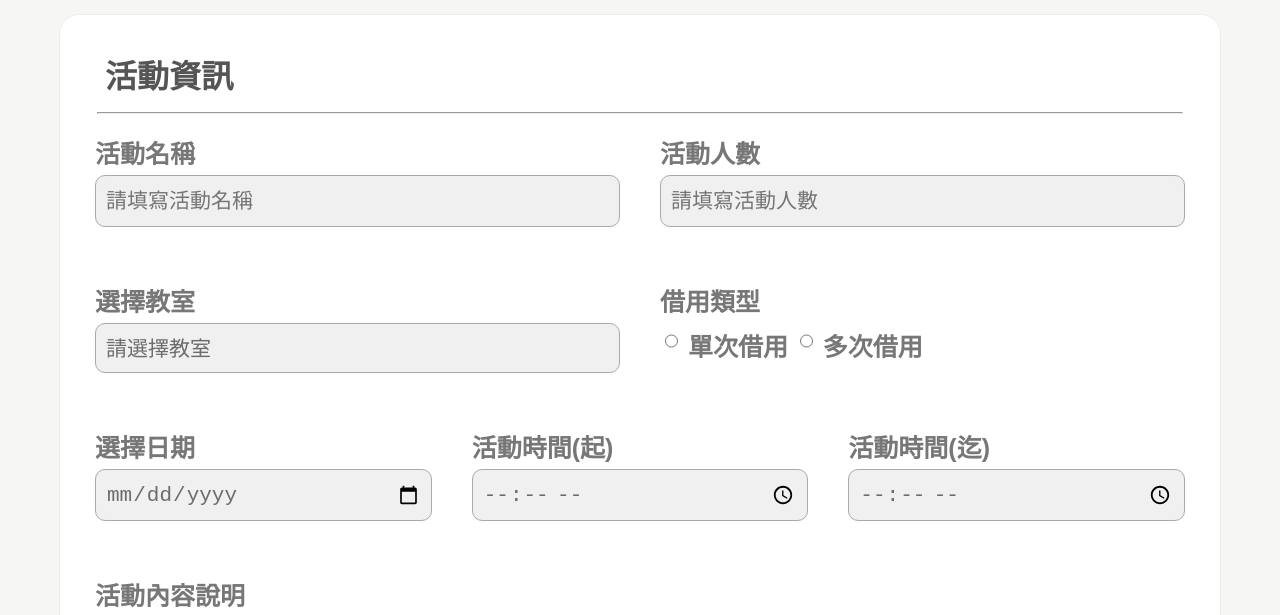
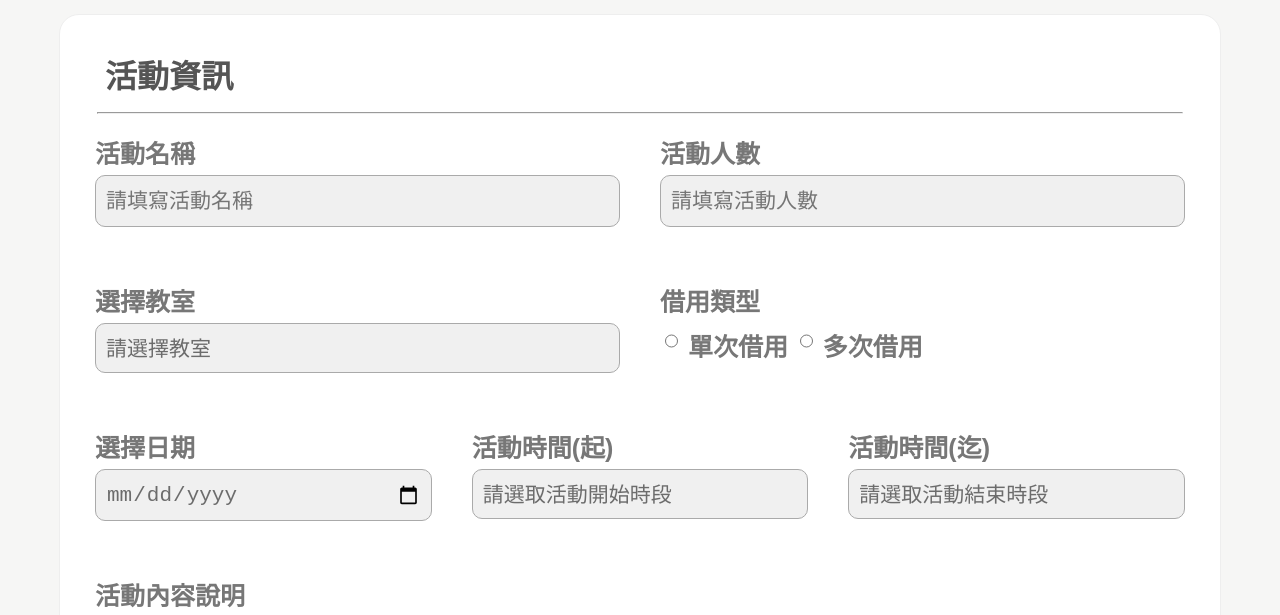
Before and after one commit to UTCS-G505/classroom-borrow-frontend, a Vue app: page /borrow in a window 1280 px wide. Shown: the part 166-781 px from the top of the page. Built offline with nearby package versions, Linux system fonts and the light colour scheme.

Commit message:
feat:新增多次借用的版面 fix:修改電話判斷邏輯(增加 '-' , '(' , ')' , ' ')

```diff
--- a/src/views/BorrowRequestView.vue
+++ b/src/views/BorrowRequestView.vue
@@ -4,11 +4,16 @@ import { useRoute } from 'vue-router' // 引入 useRoute
 
 const route = useRoute() // 獲取當前路由
 
+const result = reactive({})
+
 const form = reactive({
   eventName: '',
   peopleCount: '',
   classroom: '', // 教室名稱
   borrowType: '',
+  repeatType: '', //多次借用的頻率選擇
+  multiStartDate: '', //多次借用的起始日期
+  multiEndDate: '', //多次借用的結束日期
   date: '',
   startTime: '',
   endTime: '',
@@ -28,6 +33,9 @@ const errors = reactive({
   peopleCount: '',
   classroom: '',
   borrowType: '',
+  repeatType: '',
+  multiStartDate: '',
+  multiEndDate: '',
   date: '',
   startTime: '',
   endTime: '',
@@ -48,7 +56,7 @@ const validateEmail = (email) => {
 }
 
 const validatePhone = (phone) => {
-  const phoneRegex = /^\d{10}$/
+  const phoneRegex = /^[0-9\-() ]+$/ // 數字 、 - 、 () 和空格的正則表達式
   return phoneRegex.test(phone)
 }
 
@@ -59,29 +67,60 @@ const is_num = (value) => {
 }
 
 const validateField = (field) => {
+  // 清除當前欄位的錯誤訊息
+  errors[field] = ''
+
   if (!form[field]) {
-    errors[field] = '此欄位必填'
-    return false
-  }
-
-  // 活動人數為負數就不能送出，要求改為正整數，輸入的只能是正數，其他視作沒輸入
-  if (field === 'peopleCount') {
-    if (!is_num(form[field])) {
-      errors[field] = '請輸入正整數'
+    if (form.borrowType == '單次借用' && (field === 'multiStartDate' || field === 'multiEndDate')) {
+      return true // 單次借用不需要多次借用的日期
+    } else if (
+      form.borrowType == '多次借用' &&
+      (field === 'date' || field === 'startTime' || field === 'endTime')
+    ) {
+      return true // 多次借用不需要單次借用的日期
+    } else {
+      errors[field] = '此欄位必填'
       return false
     }
   }
 
-  // 日期要大於等於今天
-  if (field === 'date') {
-    const today = new Date().toISOString().split('T')[0]
-    if (form.date < today) {
-      errors[field] = '日期必須大於等於今天'
+  // 活動人數必須為正整數
+  if (field === 'peopleCount') {
+    if (!is_num(form[field]) || parseInt(form[field]) <= 0) {
+      errors[field] = '活動人數必須為正整數'
       return false
     }
   }
 
-  // 時間的開始時間必須早於結束時間，修改其中一個時間時都要檢查
+  // Email 格式判斷
+  if (field === 'borrowerEmail' || field === 'teacherEmail') {
+    if (!validateEmail(form[field])) {
+      errors[field] = 'Email 格式不正確'
+      return false
+    }
+  }
+
+  // 電話格式判斷
+  if (field === 'borrowerPhone' || field === 'teacherPhone') {
+    if (!validatePhone(form[field])) {
+      errors[field] = '電話格式不正確，請輸入有效的電話號碼'
+      return false
+    }
+  }
+
+  //日期判斷:今天以前的日期都設為不能選取
+  if (field === 'date' || field === 'multiStartDate' || field === 'multiEndDate') {
+    const today = new Date()
+    const inputDate = new Date(form[field])
+
+    // 檢查日期是否在今天之前
+    if (inputDate < today) {
+      errors[field] = '日期不能小於等於今天'
+      return false
+    }
+  }
+
+  // 時間的開始時間必須早於結束時間
   if (field === 'startTime' || field === 'endTime') {
     errors.startTime = '' // 清除開始時間的錯誤訊息
     errors.endTime = '' // 清除結束時間的錯誤訊息
@@ -93,16 +132,14 @@ const validateField = (field) => {
     }
   }
 
-  if (field === 'borrowerEmail' || field === 'teacherEmail') {
-    if (!validateEmail(form[field])) {
-      errors[field] = 'Email 格式不正確'
-      return false
-    }
-  }
+  // 多次借用的起始日期和結束日期判斷
+  if (field === 'multiStartDate' || field === 'multiEndDate') {
+    errors.multiStartDate = '' // 清除起始日期的錯誤訊息
+    errors.multiEndDate = '' // 清除結束日期的錯誤訊息
 
-  if (field === 'borrowerPhone' || field === 'teacherPhone') {
-    if (!validatePhone(form[field])) {
-      errors[field] = '電話格式不正確，須為10位數字'
+    if (form.multiStartDate && form.multiEndDate && form.multiStartDate >= form.multiEndDate) {
+      errors.multiStartDate = '起始日期必須早於結束日期'
+      errors.multiEndDate = '結束日期必須晚於起始日期'
       return false
     }
   }
@@ -114,7 +151,8 @@ const validateField = (field) => {
 const validateAllFields = () => {
   let isValid = true
   Object.keys(form).forEach((field) => {
-    if (!validateField(field)) {
+    const fieldValid = validateField(field)
+    if (!fieldValid) {
       isValid = false
     }
   })
@@ -127,7 +165,11 @@ const submitForm = () => {
     return
   }
 
-  console.log('送出資料：', form)
+  Object.keys(form).forEach((key) => {
+    result[key] = form[key] // 將表單資料複製到 result
+  })
+
+  console.log('送出資料：', result)
   alert('表單已送出！')
 
   // 清空表單資料
@@ -229,9 +271,49 @@ onMounted(() => {
       </div>
     </div>
 
+    <!-- 顯示多次借用的額外選項 -->
+    <div v-if="form.borrowType === '多次借用'" class="row">
+      <div class="field">
+        <label>頻率</label>
+        <select
+          v-model="form.repeatType"
+          @change="() => validateField('repeatType')"
+          :style="{ color: form.repeatType === '' ? '#6c6c6c' : '#000' }"
+        >
+          <option value="">請選擇頻率</option>
+          <option value="每天">每天</option>
+          <option value="每周">每周</option>
+        </select>
+        <span class="error" v-if="errors.repeatType">{{ errors.repeatType }}</span>
+      </div>
+
+      <div class="field">
+        <label>起始日期</label>
+        <input
+          type="date"
+          v-model="form.multiStartDate"
+          @input="() => validateField('multiStartDate')"
+          :style="{ color: form.multiStartDate === '' ? '#6c6c6c' : '#000' }"
+        />
+        <span class="error" v-if="errors.multiStartDate">{{ errors.multiStartDate }}</span>
+      </div>
+
+      <div class="field">
+        <label>結束日期</label>
+        <input
+          type="date"
+          v-model="form.multiEndDate"
+          @input="() => validateField('multiEndDate')"
+          :style="{ color: form.multiEndDate === '' ? '#6c6c6c' : '#000' }"
+        />
+        <span class="error" v-if="errors.multiEndDate">{{ errors.multiEndDate }}</span>
+      </div>
+    </div>
+
     <!-- 日期 & 時間 -->
     <div class="row">
-      <div class="field">
+      <!-- 單次借用時顯示選擇日期 -->
+      <div class="field" v-if="form.borrowType !== '多次借用'">
         <label>選擇日期</label>
         <input
           type="date"
@@ -241,24 +323,56 @@ onMounted(() => {
         />
         <span class="error" v-if="errors.date">{{ errors.date }}</span>
       </div>
+
+      <!-- 活動時間 -->
       <div class="field">
         <label>活動時間(起)</label>
-        <input
-          type="time"
+        <select
           v-model="form.startTime"
+          @change="() => validateField('startTime')"
           :style="{ color: form.startTime === '' ? '#6c6c6c' : '#000' }"
-          @input="() => validateField('startTime')"
-        />
+        >
+          <option value="">請選取活動開始時段</option>
+          <option value="0810-0900">第 1 節 0810-0900</option>
+          <option value="0910-1000">第 2 節 0910-1000</option>
+          <option value="1010-1100">第 3 節 1010-1100</option>
+          <option value="1110-1200">第 4 節 1110-1200</option>
+          <option value="1210-1300">第 5 節 1210-1300</option>
+          <option value="1310-1400">第 6 節 1310-1400</option>
+          <option value="1410-1500">第 7 節 1410-1500</option>
+          <option value="1510-1600">第 8 節 1510-1600</option>
+          <option value="1610-1700">第 9 節 1610-1700</option>
+          <option value="1710-1800">第 10 節 1710-1800</option>
+          <option value="1810-1900">第 11 節 1810-1900</option>
+          <option value="1910-2000">第 12 節 1910-2000</option>
+          <option value="2010-2100">第 13 節 2010-2100</option>
+          <option value="2110-2200">第 14 節 2110-2200</option>
+        </select>
         <span class="error" v-if="errors.startTime">{{ errors.startTime }}</span>
       </div>
       <div class="field">
         <label>活動時間(迄)</label>
-        <input
-          type="time"
+        <select
           v-model="form.endTime"
+          @change="() => validateField('endTime')"
           :style="{ color: form.endTime === '' ? '#6c6c6c' : '#000' }"
-          @input="() => validateField('endTime')"
-        />
+        >
+          <option value="">請選取活動結束時段</option>
+          <option value="0810-0900">第 1 節 0810-0900</option>
+          <option value="0910-1000">第 2 節 0910-1000</option>
+          <option value="1010-1100">第 3 節 1010-1100</option>
+          <option value="1110-1200">第 4 節 1110-1200</option>
+          <option value="1210-1300">第 5 節 1210-1300</option>
+          <option value="1310-1400">第 6 節 1310-1400</option>
+          <option value="1410-1500">第 7 節 1410-1500</option>
+          <option value="1510-1600">第 8 節 1510-1600</option>
+          <option value="1610-1700">第 9 節 1610-1700</option>
+          <option value="1710-1800">第 10 節 1710-1800</option>
+          <option value="1810-1900">第 11 節 1810-1900</option>
+          <option value="1910-2000">第 12 節 1910-2000</option>
+          <option value="2010-2100">第 13 節 2010-2100</option>
+          <option value="2110-2200">第 14 節 2110-2200</option>
+        </select>
         <span class="error" v-if="errors.endTime">{{ errors.endTime }}</span>
       </div>
     </div>
@@ -482,6 +596,7 @@ button {
 button:hover {
   background-color: #a7c5eb;
 }
+
 /* 手機板樣式 */
 @media (max-width: 768px) {
   .form-container,
```
